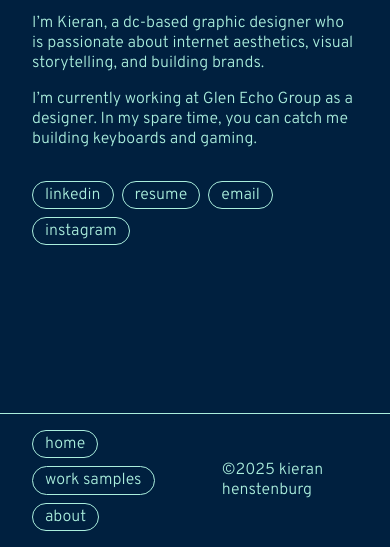
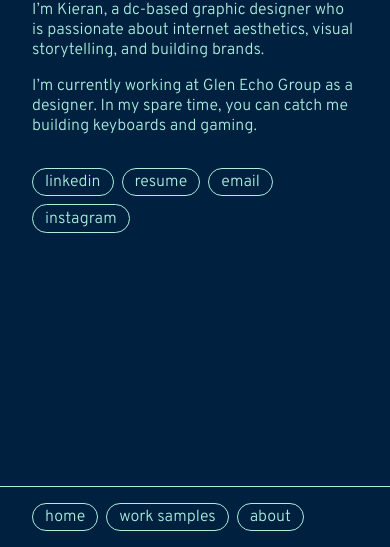
Before and after one commit to kier-hens/kier-hens.github.io, a plain HTML site: page about.html in a window 390 px wide. Shown: the part 297-844 px from the top of the page. Drawn offline with Linux system fonts and the light colour scheme.

Commit message:
changed mobile navigation fixed capitalization for desktop copyright

```diff
--- a/about.html
+++ b/about.html
@@ -37,7 +37,7 @@
                 <a href="worksamples.html">work samples</a>
                 <a href="about.html">about</a>
             </nav>
-            <p class="copyright">&copy;2025 kieran henstenburg</p>
+            <p class="copyright">&copy;2025 Kieran Henstenburg</p>
         </div>
     </div>
 
--- a/style/style.scss
+++ b/style/style.scss
@@ -103,7 +103,7 @@ a {
     display: flex;
     gap: 1em;
     flex-direction: column;
-    height: 75vh;
+    height: 72vh;
     justify-content: center;
     align-items: flex-start;
 }
@@ -121,10 +121,14 @@ a {
     .nav-content {
         display: flex;
         justify-content: space-between;
-        align-items: center;
         max-width: $bodywidth;
         margin: 0 auto;
         padding: 1rem 2em;
+
+        @media (max-width: $mobile) {
+            gap: .5em;
+            flex-direction: column;
+        }
     }
 
     .nav-links {
@@ -136,6 +140,10 @@ a {
     .copyright {
         color: $text;
         margin: 0;
+
+         @media (max-width: $mobile) {
+            display: none;
+        }
     }
 }
 
```
Also changed, not shown: worksamples.html (+1 -1 lines), style/style.css, 1 other file.
